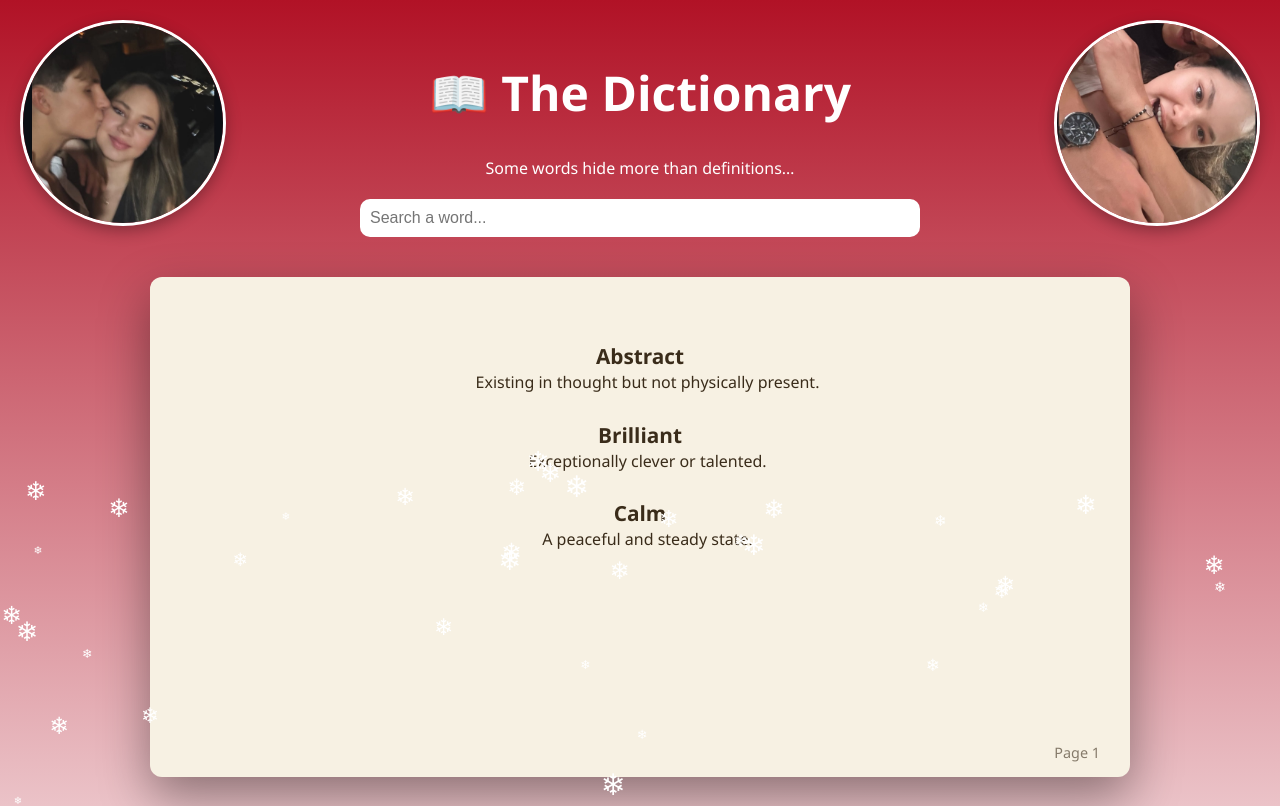
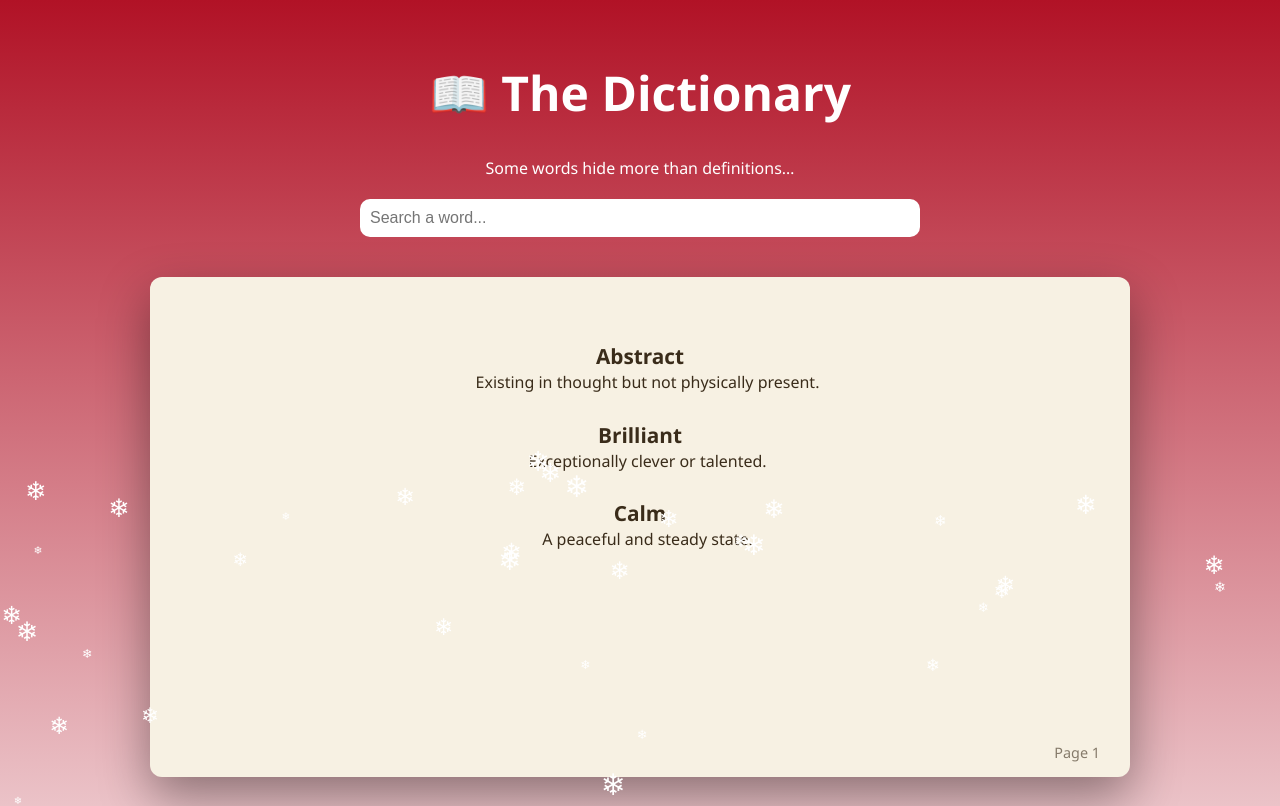
Before and after one commit to VijDavid/xmasgame, a plain HTML site: page dictionary.html in a window 1280 px wide. Shown: the top 806 px of the page. Drawn offline with Linux system fonts and the light colour scheme.

Commit message:
Update dictionary.html

```diff
--- a/dictionary.html
+++ b/dictionary.html
@@ -27,8 +27,6 @@ input[type="text"]{padding:10px;width:60%;border-radius:10px;border:none;font-si
 </head>
 <body>
 
-<img src="images/left.jpg" class="corner left" alt="Left photo">
-<img src="images/right.jpg" class="corner right" alt="Right photo">
 
 <h1>📖 The Dictionary</h1>
 <p>Some words hide more than definitions…</p>
```
